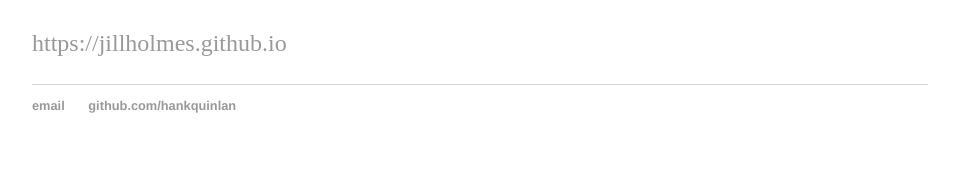
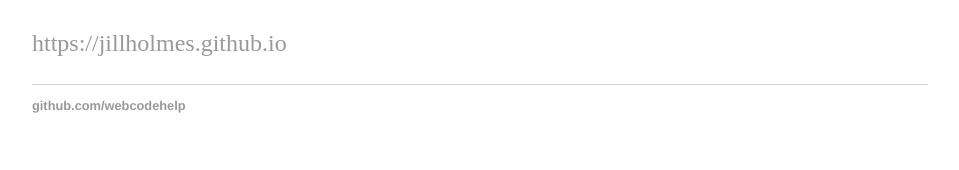
Before and after one commit to www-cloud/www-cloud.github.io, a Jekyll site: the page built from _posts/2020-06-07-links.md, in a window 1280 px wide. Shown: the part 804-974 px from the top of the page, without its empty margins (160-1119 px from the left). Built offline with Jekyll 4.4.1, drawn with Linux system fonts in a browser that asks for light colours.

Commit message:
Update default.html

```diff
--- a/_layouts/default.html
+++ b/_layouts/default.html
@@ -21,8 +21,8 @@
 			</div><!-- /.container -->
 			<footer>
 	    		<ul>
-	        		<li><a href="mailto:hankquinlanhub@gmail.com">email</a></li>
-	        		<li><a href="https://github.com/hankquinlan">github.com/hankquinlan</a></li>
+	        		<!-- <li><a href="mailto:hankquinlanhub@gmail.com">email</a></li>-->
+	        		<li><a href="https://github.com/webcodehelp">github.com/webcodehelp</a></li>
 				</ul>
 			</footer>
 		</body>
```
